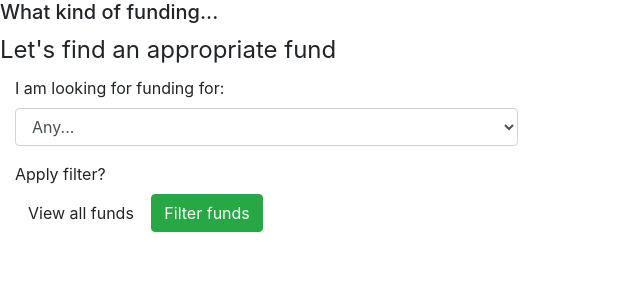
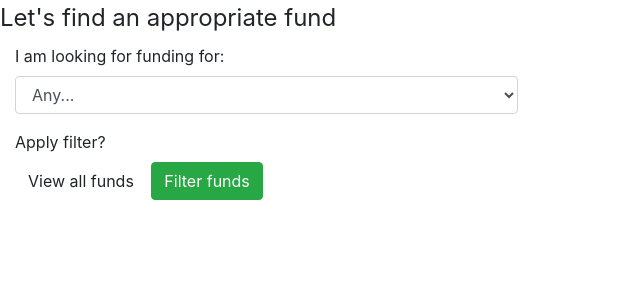
Before and after one commit to mhsiron/GA_FundingResources, a Flask app: page /welcome/ in a window 1280 px wide. Shown: the part 56-356 px from the top of the page, without its empty margins (0-640 px from the left). Run offline with Flask 2, Linux system fonts and the light colour scheme; some libraries are stand-ins or nearby versions.

```diff
--- a/app/templates/welcome.html
+++ b/app/templates/welcome.html
@@ -1,7 +1,6 @@
 {% extends "base.html" %}
 
 {% block content %}
-<h5> What kind of funding... </h5>
 
 <form class="form-horizontal" action="/applyfilter">
 <fieldset>
```
